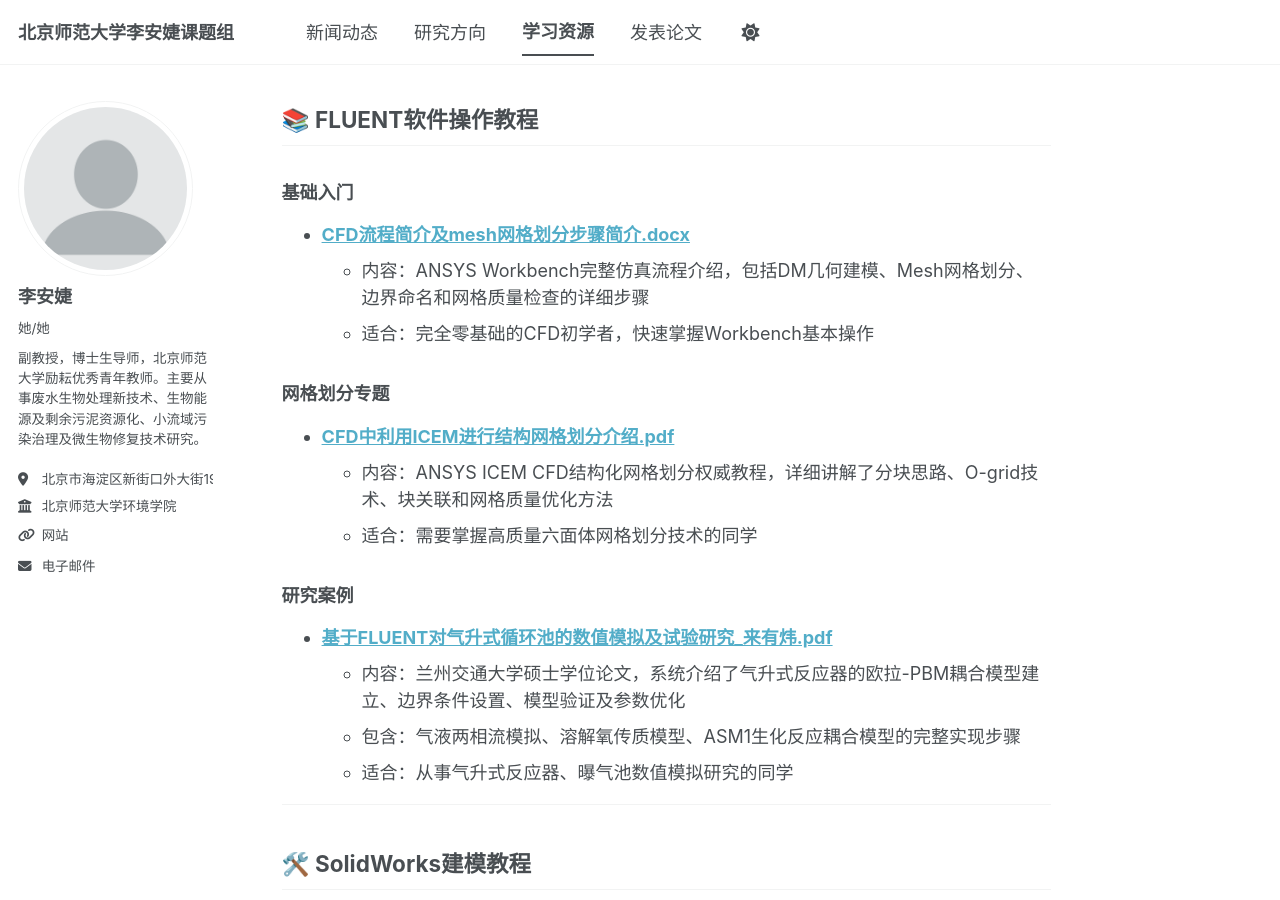
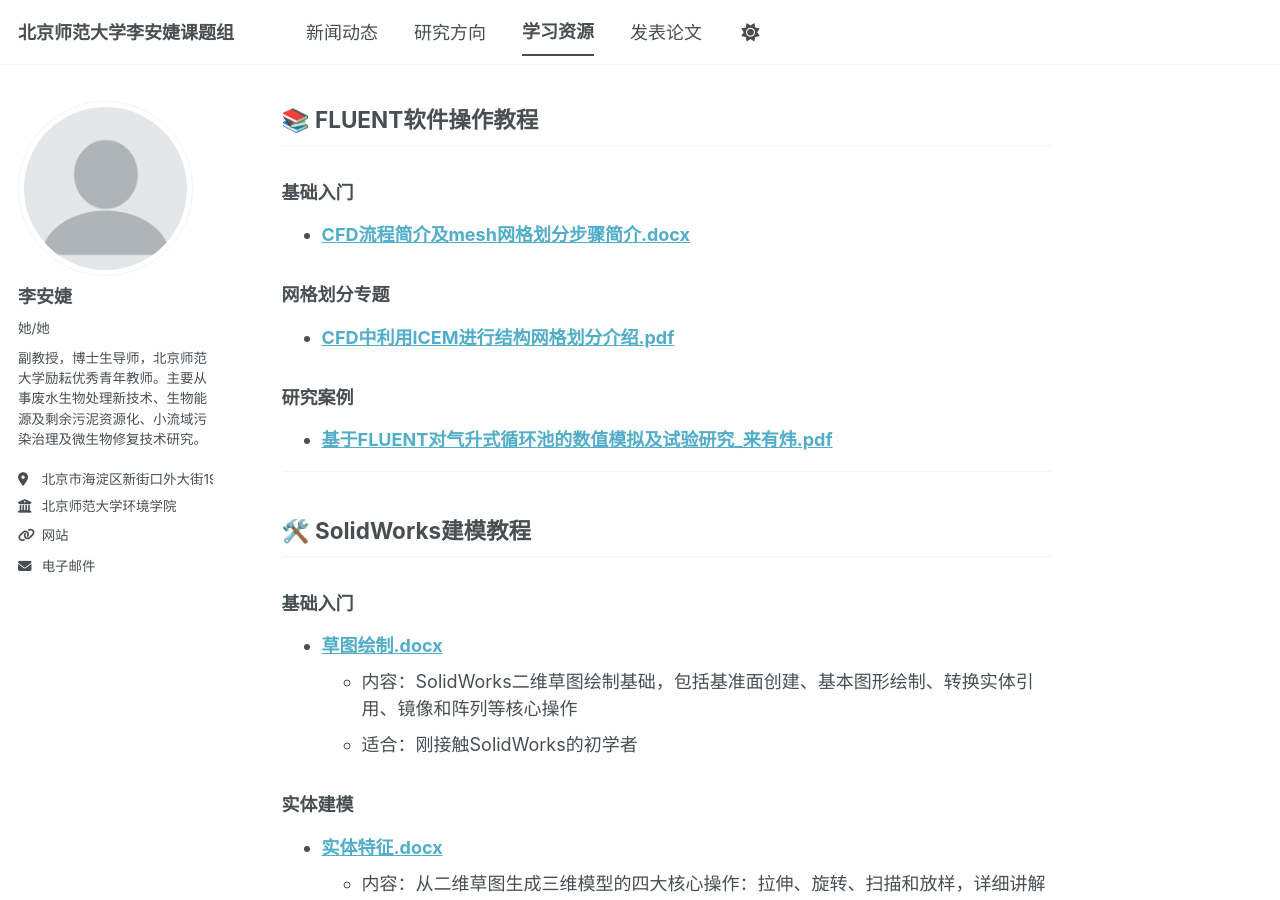
Before and after one commit to zhangwenqi111/zhangwenqi111.github.io, a Jekyll site: the page built from _pages/resources.md, in a window 1280 px wide and 900 px high, scrolled down 428 px. Built offline with Jekyll 4.4.1, drawn with Linux system fonts in a browser that asks for light colours; a script bundle is joined from its source files by our own code; library files that are not in the unit come from our copies.

Commit message:
Update resources.md

```diff
--- a/_pages/resources.md
+++ b/_pages/resources.md
@@ -21,32 +21,25 @@
 ## 📚 FLUENT软件操作教程
 
 ### 基础入门
-- **[CFD流程简介及mesh网格划分步骤简介.docx](/assets/files/CFD流程简介及mesh网格划分步骤简介.docx)**
-  - 内容：ANSYS Workbench完整仿真流程介绍，包括DM几何建模、Mesh网格划分、边界命名和网格质量检查的详细步骤
-  - 适合：完全零基础的CFD初学者，快速掌握Workbench基本操作
+- **[CFD流程简介及mesh网格划分步骤简介.docx](/assets/files/FLUENT软件操作教程/CFD流程简介及mesh网格划分步骤简介.docx)**
 
 ### 网格划分专题
-- **[CFD中利用ICEM进行结构网格划分介绍.pdf](/assets/files/CFD中利用ICEM进行结构网格划分介绍.pdf)**
-  - 内容：ANSYS ICEM CFD结构化网格划分权威教程，详细讲解了分块思路、O-grid技术、块关联和网格质量优化方法
-  - 适合：需要掌握高质量六面体网格划分技术的同学
+- **[CFD中利用ICEM进行结构网格划分介绍.pdf](/assets/files/FLUENT软件操作教程/CFD中利用ICEM进行结构网格划分介绍.pdf)**
 
 ### 研究案例
-- **[基于FLUENT对气升式循环池的数值模拟及试验研究_来有炜.pdf](/assets/files/基于FLUENT对气升式循环池的数值模拟及试验研究_来有炜.pdf)**
-  - 内容：兰州交通大学硕士学位论文，系统介绍了气升式反应器的欧拉-PBM耦合模型建立、边界条件设置、模型验证及参数优化
-  - 包含：气液两相流模拟、溶解氧传质模型、ASM1生化反应耦合模型的完整实现步骤
-  - 适合：从事气升式反应器、曝气池数值模拟研究的同学
+- **[基于FLUENT对气升式循环池的数值模拟及试验研究_来有炜.pdf](/assets/files/FLUENT软件操作教程/基于FLUENT对气升式循环池的数值模拟及试验研究_来有炜.pdf)**
 
 ---
 
 ## 🛠️ SolidWorks建模教程
 
 ### 基础入门
-- **[草图绘制.docx](/assets/files/草图绘制.docx)**
+- **[草图绘制.docx](/assets/files/solidworks建模软件/草图绘制.docx)**
   - 内容：SolidWorks二维草图绘制基础，包括基准面创建、基本图形绘制、转换实体引用、镜像和阵列等核心操作
   - 适合：刚接触SolidWorks的初学者
 
 ### 实体建模
-- **[实体特征.docx](/assets/files/实体特征.docx)**
+- **[实体特征.docx](/assets/files/solidworks建模软件/实体特征.docx)**
   - 内容：从二维草图生成三维模型的四大核心操作：拉伸、旋转、扫描和放样，详细讲解了每种特征的使用方法和适用场景
   - 适合：掌握草图绘制后，学习三维实体建模的同学
 
@@ -54,7 +47,7 @@
 
 ## 🧮 数值计算方法原理介绍
 
-- **[一维对流弥散方程的数值求解.docx](/assets/files/一维对流弥散方程的数值求解.docx)**
+- **[一维对流弥散方程的数值求解.docx](/assets/files/数值计算方法原理介绍/一维对流弥散方程的数值求解.docx)**
   - 内容：有限差分法基础教程，以一维对流弥散方程为例，详细推导了显式和隐式离散格式，并给出了数值解与解析解的对比结果
   - 适合：学习CFD数值方法基础，理解离散化原理的同学
 
```
